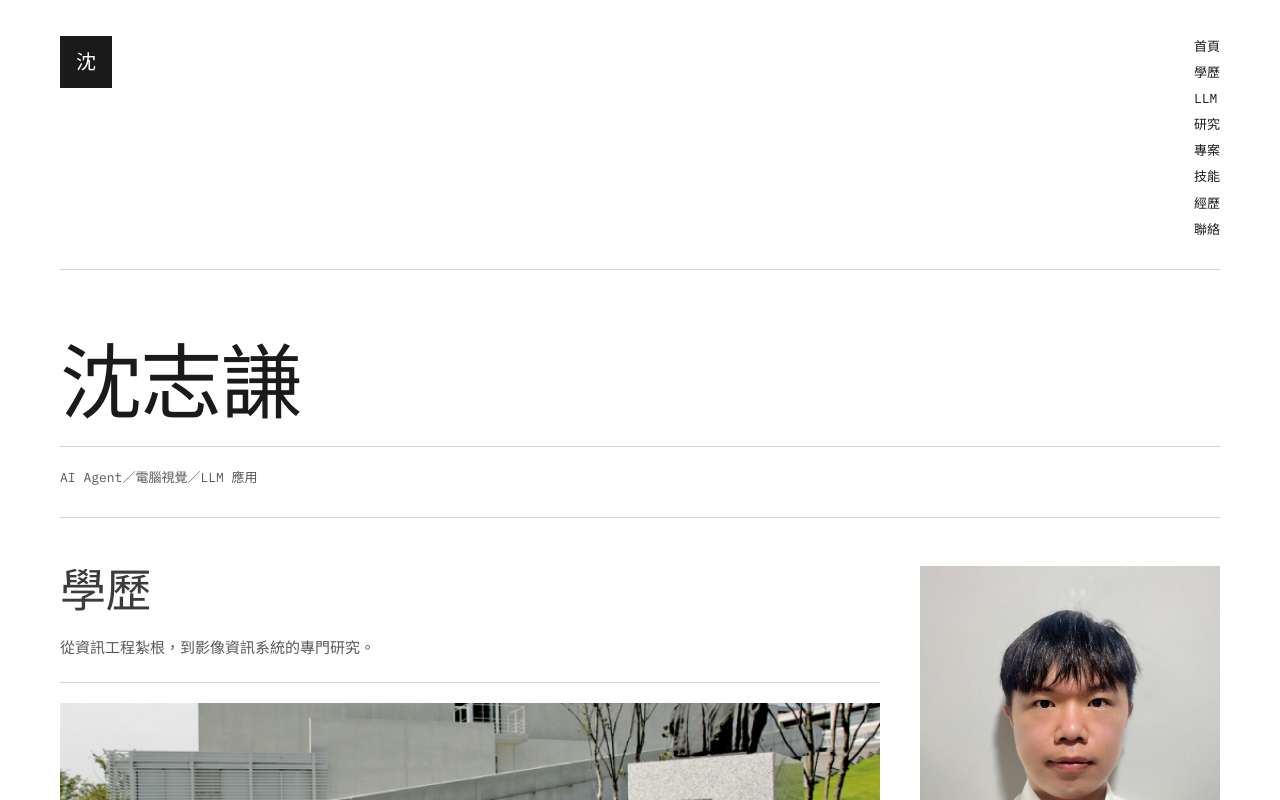
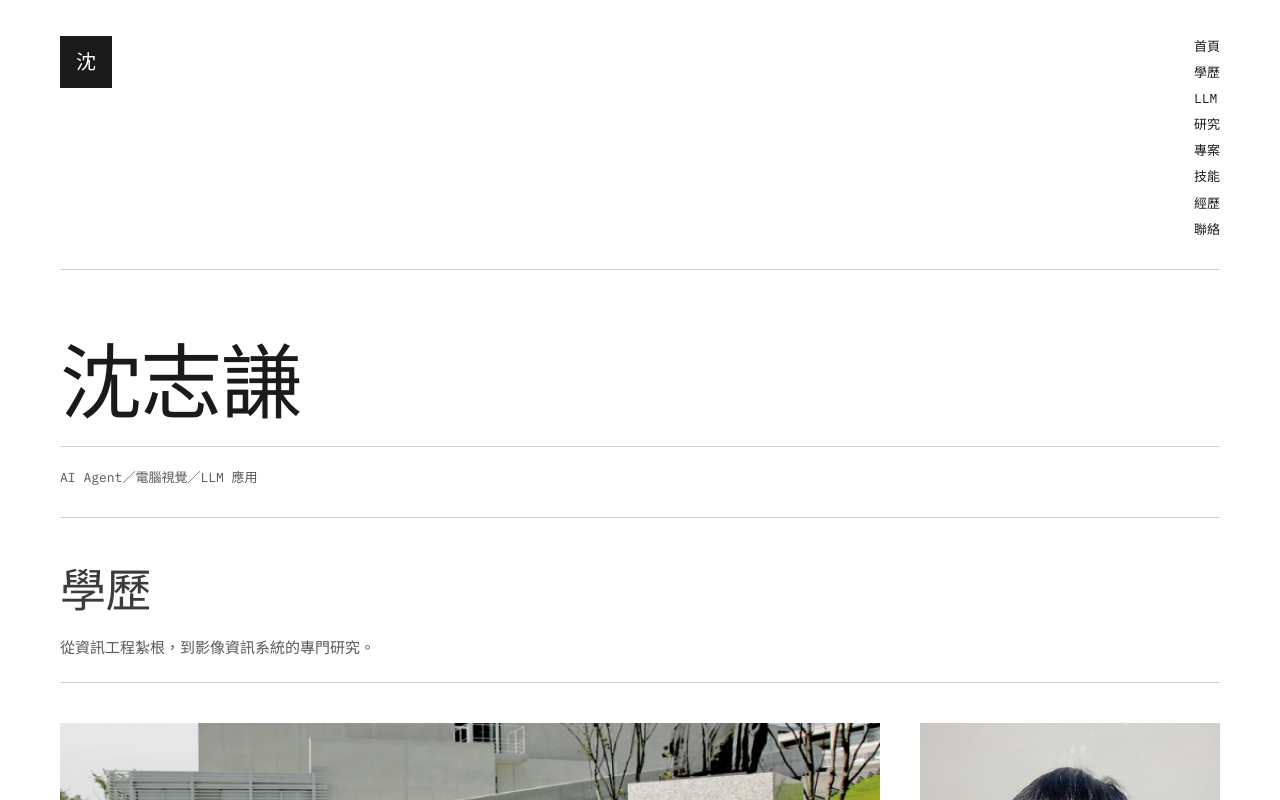
Before and after one commit to brian901106/brian901106.github.io, a React (Vite) app: page / in a window 1280 px wide. Shown: the top 800 px of the page. Built offline with nearby package versions, Linux system fonts and the light colour scheme.

Commit message:
學歷標題獨立跨兩欄，大頭照與早稻田照片上緣對齊

```diff
--- a/src/App.css
+++ b/src/App.css
@@ -160,8 +160,16 @@ a {
   min-width: 0;
 }
 
-.banner-edu .section-title {
+.banner-head {
+  grid-column: 1 / -1;
+}
+
+.banner-head .section-title {
   margin-bottom: 18px;
+}
+
+.banner-head .section-divider {
+  margin-bottom: 0;
 }
 
 .section-note {
--- a/src/App.tsx
+++ b/src/App.tsx
@@ -197,12 +197,15 @@ export default function App() {
 
       {/* EDUCATION + PORTRAIT */}
       <section className="banner-section" id="education">
-        <div className="banner-edu">
+        {/* 標題獨立跨兩欄，讓大頭照與早稻田照片的上緣對齊 */}
+        <div className="banner-head">
           <h2 className="section-title" data-reveal="fade">學歷</h2>
           <p className="info-description" data-reveal="fade">
             從資訊工程紮根，到影像資訊系統的專門研究。
           </p>
           <hr className="section-divider" />
+        </div>
+        <div className="banner-edu">
           <div className="info-card" data-reveal="fade">
             <img
               className="info-card-image"
```
